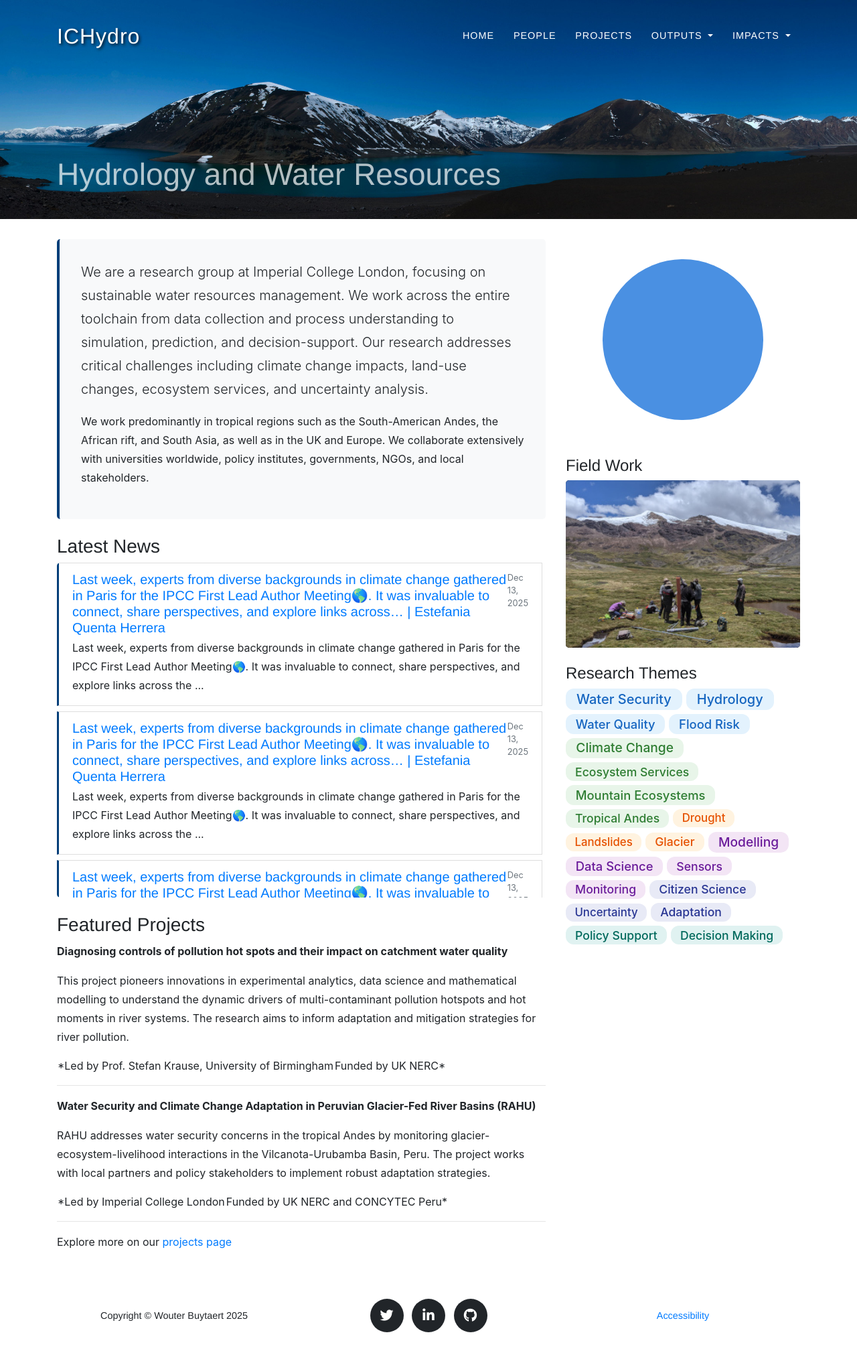
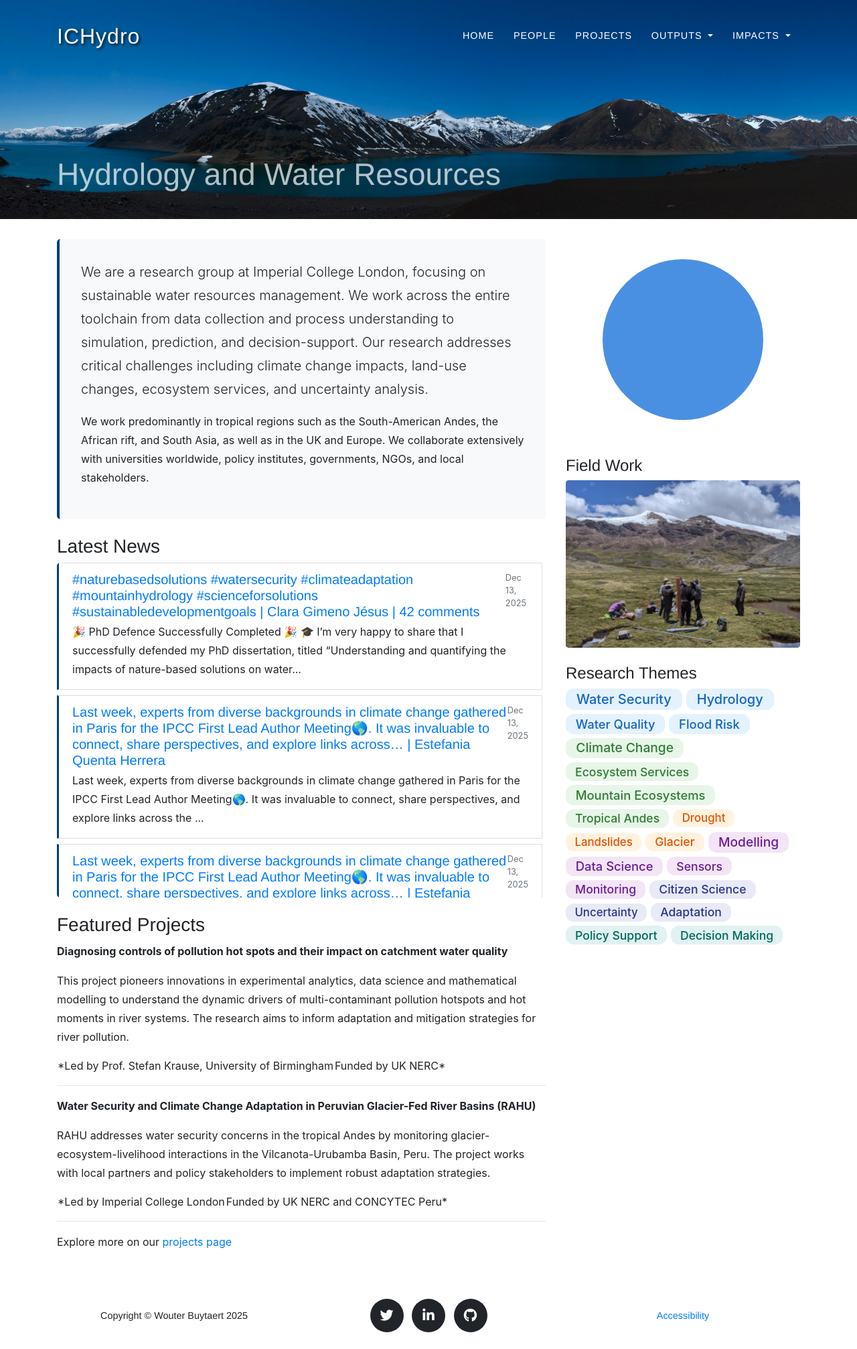
Before and after one commit to ICHydro/ichydro.github.io, a Jekyll site: the page built from index.md, in a window 1280 px wide. Shown: the whole page at 67% size. Built offline with Jekyll 4.4.1, drawn with Linux system fonts in a browser that asks for light colours; some web fonts are replaced.

Commit message:
Add news: Congratulations Clara!

```diff
--- a/_data/news.yml
+++ b/_data/news.yml
@@ -1,3 +1,12 @@
+- short_title: "Congratulations Clara!"
+  title: "#naturebasedsolutions #watersecurity #climateadaptation #mountainhydrology #scienceforsolutions #sustainabledevelopmentgoals | Clara Gimeno Jésus | 42 comments"
+  date: 2025-12-13
+  description: "🎉 PhD Defence Successfully Completed 🎉
+
+🎓 I’m very happy to share that I successfully defended my PhD dissertation, titled “Understanding and quantifying the impacts of nature-based solutions on water..."
+  link: "https://www.linkedin.com/posts/clara-gimeno-j%C3%A9sus_naturebasedsolutions-watersecurity-climateadaptation-activity-7402383635905028096-eXNJ?utm_source=share&utm_medium=member_desktop&rcm=ACoAABomsAkBIh1yXrGYsiNLdAli9PtVquvr8lU"
+  author: "ICHydro Team"
+  image: "https://media.licdn.com/dms/image/v2/D4E22AQHZd9ehEyByBg/feedshare-shrink_800/B4EZrqMrM1KMAg-/0/1764865786619?e=2147483647&v=beta&t=UDhOO56voUi6mKMEpN6PI05ogcmBzYHhv3ifQCppZh8"
 - title: "Last week, experts from diverse backgrounds in climate change gathered in Paris for the IPCC First Lead Author Meeting🌎.
 It was invaluable to connect, share perspectives, and explore links across… | Estefania Quenta Herrera"
   date: 2025-12-13
```
